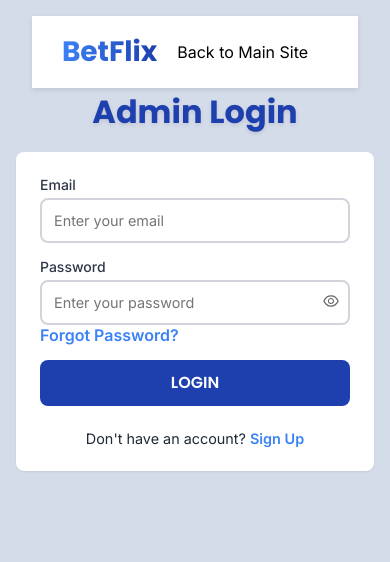
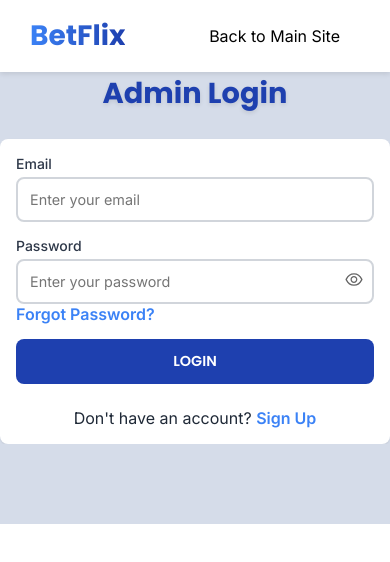
Before and after one commit to ay30bg/admin-betflix, a React (Create React App) app: page / in a window 390 px wide. Shown: the top 562 px of the page. Built offline with nearby package versions, Linux system fonts and the light colour scheme.

Commit message:
Update login.css

```diff
--- a/src/styles/login.css
+++ b/src/styles/login.css
@@ -1,3 +1,4 @@
+/* Copy the provided login.css exactly */
 @import url('https://fonts.googleapis.com/css2?family=Poppins:wght@400;500;600;700&display=swap');
 @import url('https://fonts.googleapis.com/css2?family=Inter:wght@400;500;600;700&display=swap');
 
@@ -8,15 +9,19 @@
     box-sizing: border-box;
 }
 
-.login-page {
+/* .login-page {
   display: flex;
   flex-direction: column;
-    min-height: 100vh;
-    background: #D5DCE9;
+  align-items: center;
+  justify-content: center;
+  background: linear-gradient(135deg, #f5f7fa 0%, #c3cfe2 100%);
   font-family: 'Inter', sans-serif;
-    padding: 1rem;
-    justify-content: center;
-    align-items: center;
+}  */
+
+.login-page {
+  display: block;
+  background: #D5DCE9 ;
+  font-family: 'Inter', sans-serif;
 }
 
 .login-header {
@@ -25,8 +30,8 @@
   color: #1e40af;
   margin-bottom: 1.5rem;
   text-align: center;
-    text-shadow: 0 2px 4px rgba(0, 0, 0, 0.1);
-    font-family: 'Poppins', sans-serif;
+  text-shadow: 0 2px 4px rgba(0, 0, 0, 0.1); /* Matches Profile heading shadow */
+  font-family: 'Poppins', sans-serif; /* Matches Profile heading font */
 }
 
 .login-form {
@@ -37,7 +42,7 @@
   width: 100%;
   max-width: 400px;
   transition: transform 0.2s ease, box-shadow 0.2s ease;
-    margin: 0 auto;
+  margin:0 auto;
 }
 
 .form-group {
@@ -165,11 +170,10 @@
   color: #10b981;
 }
 
-.footer {
+.footer{
     width: 100%;
     background: #D5DCE9;
     height: 80px;
-    margin-top: auto;
 }
 
 /* Animations */
@@ -194,96 +198,42 @@
 }
 
 /* Responsive Design */
-
-/* Small screens (mobile, up to 576px) */
-@media (max-width: 576px) {
-    .login-page {
-        padding: 1rem;
-    }
-
+@media (max-width: 768px) {
   .login-header {
     font-size: 2rem;
-        margin-bottom: 1rem;
   }
 
   .login-form {
     padding: 1.5rem;
-        max-width: 100%;
+  }
+
+  .form-group input,
+  .login-button,
+  .back-btn {
+    font-size: 0.9rem;
+  }
+}
+
+@media (max-width: 480px) {
+  .login-page {
+   width: 100%;
+  }
+
+  .login-header {
+    font-size: 1.8rem;
+  }
+
+  .login-form {
+    padding: 1rem;
   }
 
   .form-group label {
     font-size: 0.9rem;
   }
 
-    .form-group input {
-        padding: 0.65rem;
+  .form-group input,
+  .login-button,
+  .back-btn {
     font-size: 0.9rem;
   }
-
-    .login-button {
-        padding: 0.65rem;
-        font-size: 1rem;
 }
-
-    .login-form p {
-        font-size: 0.9rem;
-    }
-
-    .error-message, .success-message {
-        font-size: 0.9rem;
-    }
-
-    .eye-icon {
-        font-size: 18px;
-    }
-}
-
-/* Medium screens (tablets, 577px to 768px) */
-@media (min-width: 577px) and (max-width: 768px) {
-    .login-page {
-        padding: 1.5rem;
-    }
-
-    .login-header {
-        font-size: 2.25rem;
-    }
-
-    .login-form {
-        padding: 1.75rem;
-        max-width: 450px;
-    }
-
-    .form-group label {
-        font-size: 0.95rem;
-    }
-
-    .form-group input {
-        padding: 0.7rem;
-        font-size: 0.95rem;
-    }
-
-    .login-button {
-        padding: 0.7rem;
-        font-size: 1.05rem;
-    }
-
-    .login-form p {
-        font-size: 0.95rem;
-    }
-}
-
-/* Large screens (desktops, 769px and up) */
-@media (min-width: 769px) {
-    .login-page {
-        padding: 2rem;
-    }
-
-    .login-header {
-        font-size: 2.75rem;
-    }
-
-    .login-form {
-        padding: 2rem;
-        max-width: 400px;
-    }
-}
```
Lines whose indentation alone changed are shown as unchanged.
